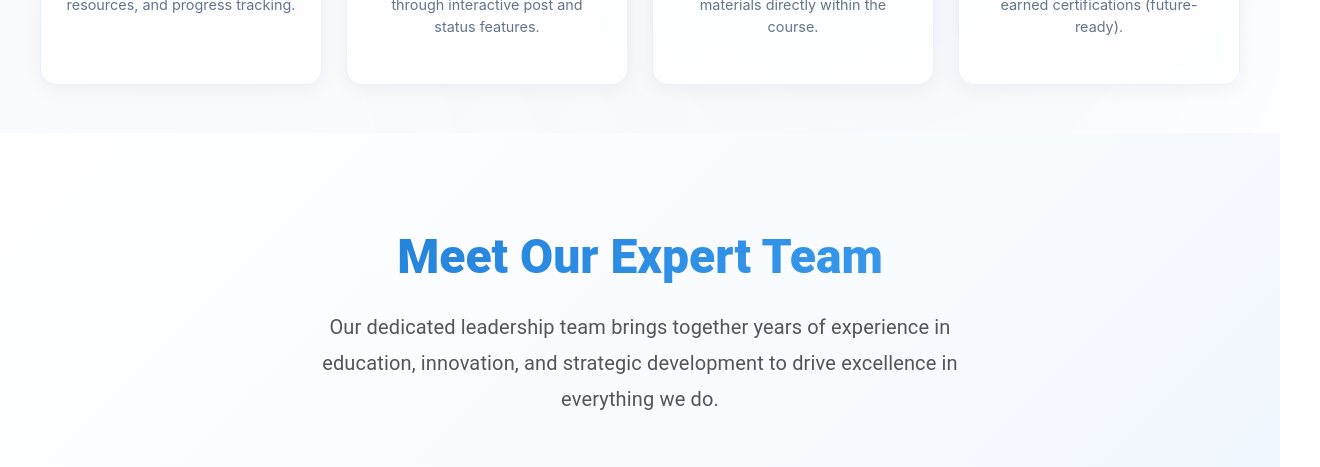
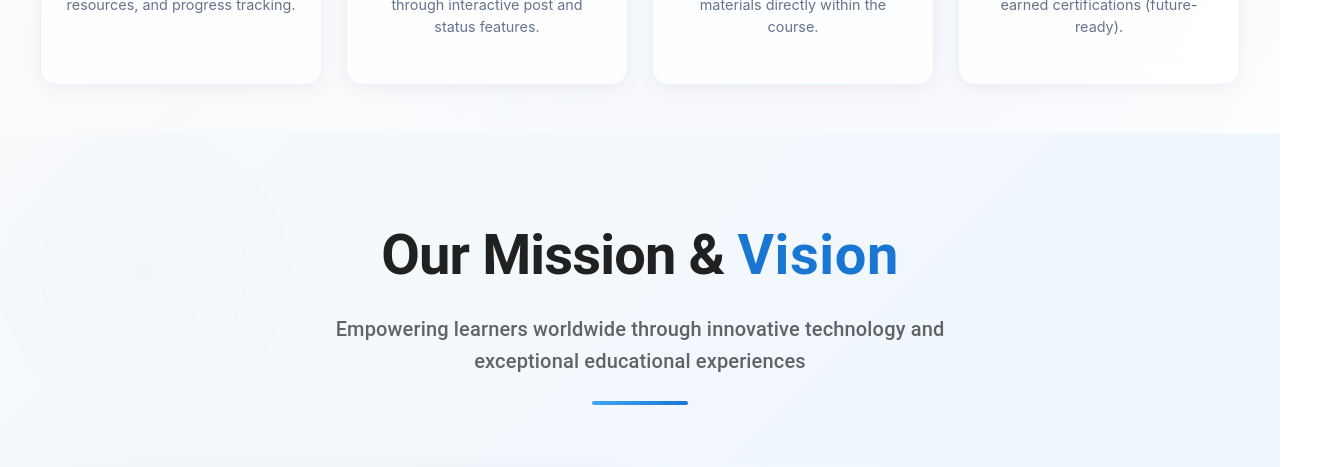
Before and after one commit to sakilaathapaththu/LMS_WebApplication, a React (Create React App) app in the folder frontend/: page /courses/1/view in a window 1280 px wide. Shown: the part 1500-1967 px from the top of the page, 1320 px wide, since content can reach past the window. Built offline with nearby package versions, Linux system fonts and the light colour scheme.

Commit message:
Update home routes

```diff
--- a/frontend/src/Pages/homepage.jsx
+++ b/frontend/src/Pages/homepage.jsx
@@ -3,6 +3,9 @@ import HomePageNavbar from '../Components/Navbar/Homepagenavbar.jsx';
 import Homepagecarousel from '../Components/Home/Homepagecarousel.jsx';
 import FeaturesSection from '../Components/Home/FeaturesSection.jsx';
 import ExpertTeachers from '../Components/Home/ExpertTeachers.jsx';
+import MissionandVision from '../Components/Home/MissionandVision.jsx';
+import HowItWorks from '../Components/Home/HowItWorks.jsx';
+import FAQSection from '../Components/Home/FAQ.jsx';
 
 
 export default function homepage() {
@@ -11,7 +14,10 @@ export default function homepage() {
      <HomePageNavbar/>
      <Homepagecarousel/>
      <FeaturesSection/>
-     <ExpertTeachers/>
+     <MissionandVision/>
+     <HowItWorks/>
+     <FAQSection/>
+     {/* <ExpertTeachers/> */}
     </div>
   )
 }
```
